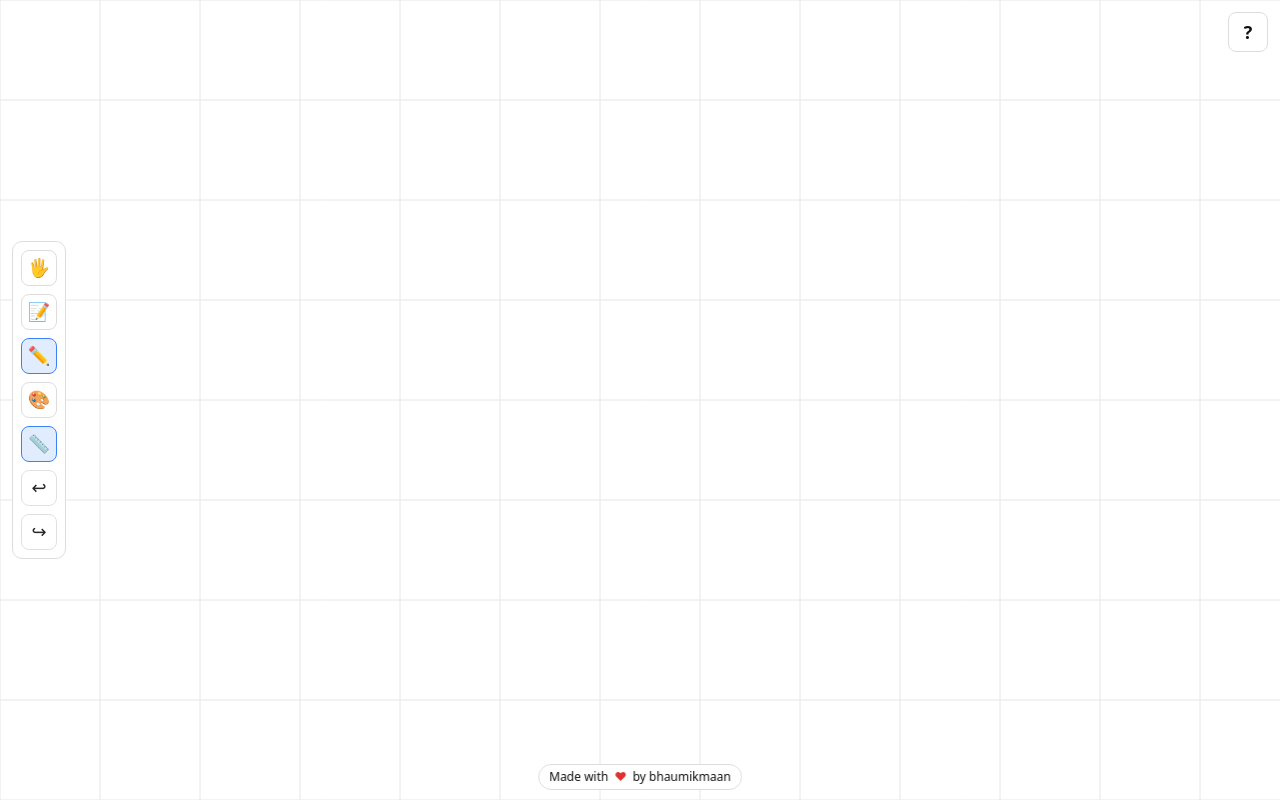
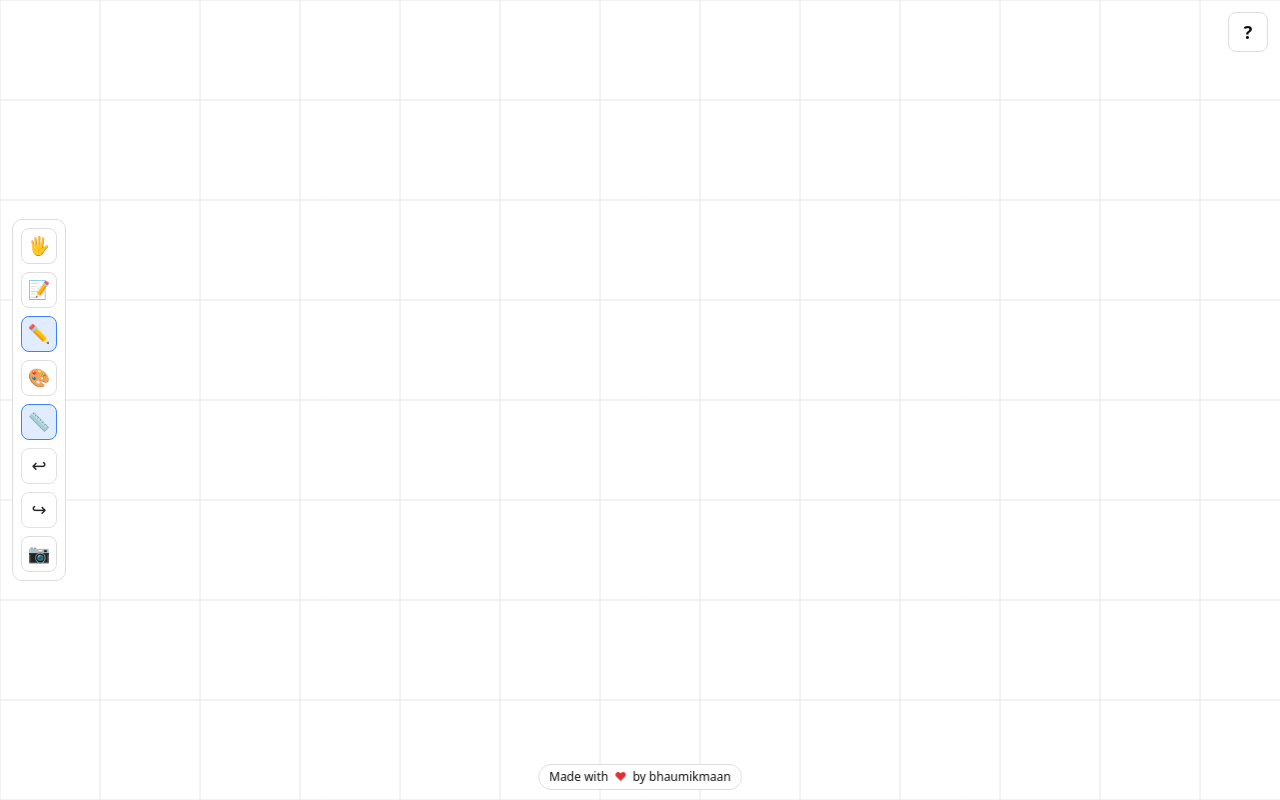
Before and after one commit to bhaumikmaan/web-whiteboard, a React (Vite) app: page / in a window 1280 px wide. Built offline with nearby package versions, Linux system fonts and the light colour scheme.

Commit message:
Add screenshot button

```diff
--- a/src/modules/Whiteboard/Whiteboard.jsx
+++ b/src/modules/Whiteboard/Whiteboard.jsx
@@ -1,6 +1,7 @@
 import React, { useRef } from 'react';
 import { Canvas, BrushPalette } from './components';
 import { DEFAULT_TOOL } from './constants/tools';
+import { useCanvasScreenshot } from './hooks';
 
 /**
  * Main Whiteboard component - the public API for the Whiteboard module
@@ -19,10 +20,19 @@ export default function Whiteboard({ theme }) {
     if (canvasRef.current) canvasRef.current.redo();
   };
 
+  const onScreenshot = useCanvasScreenshot(canvasRef);
+
   return (
     <>
       <Canvas ref={canvasRef} theme={theme} tool={tool} onToolChange={setTool} />
-      <BrushPalette theme={theme} tool={tool} onChange={setTool} onUndo={onUndo} onRedo={onRedo} />
+      <BrushPalette
+        theme={theme}
+        tool={tool}
+        onChange={setTool}
+        onUndo={onUndo}
+        onRedo={onRedo}
+        onScreenshot={onScreenshot}
+      />
     </>
   );
 }
--- a/src/modules/Whiteboard/components/BrushPalette/BrushPalette.jsx
+++ b/src/modules/Whiteboard/components/BrushPalette/BrushPalette.jsx
@@ -5,7 +5,7 @@ import { TOOL_KINDS, TOOL_OPTIONS, isDrawingTool } from '../../constants/tools';
 import { STROKE_COLORS, getDefaultSwatchColor } from '../../constants/colors';
 import { BRUSH_SIZES, getSwatchHeight } from '../../constants/sizes';
 
-export default function BrushPalette({ theme, tool, onChange, onUndo, onRedo }) {
+export default function BrushPalette({ theme, tool, onChange, onUndo, onRedo, onScreenshot }) {
   const [showSize, setShowSize] = React.useState(false);
   const [showStyle, setShowStyle] = React.useState(false);
   const [showColor, setShowColor] = React.useState(false);
@@ -167,6 +167,17 @@ export default function BrushPalette({ theme, tool, onChange, onUndo, onRedo })
         ↪︎
       </button>
 
+      {onScreenshot && (
+        <button
+          className={styles.paletteBtn}
+          onClick={onScreenshot}
+          aria-label="Save canvas as image"
+          title="Save canvas as image"
+        >
+          📷
+        </button>
+      )}
+
       {showStyle &&
         createPortal(
           <div
--- a/src/modules/Whiteboard/components/Canvas/Canvas.jsx
+++ b/src/modules/Whiteboard/components/Canvas/Canvas.jsx
@@ -370,8 +370,16 @@ const Canvas = forwardRef(({ theme, tool, onToolChange }, ref) => {
     stateRef.current.pinch = null;
   };
 
-  // Expose undo/redo to parent
-  useImperativeHandle(ref, () => ({ undo, redo }), [undo, redo]);
+  const captureView = React.useCallback(() => {
+    const canvas = canvasRef.current;
+    if (!canvas) return Promise.resolve(null);
+    return new Promise((resolve) => {
+      canvas.toBlob((blob) => resolve(blob), 'image/png');
+    });
+  }, []);
+
+  // Expose undo/redo and captureView to parent
+  useImperativeHandle(ref, () => ({ undo, redo, captureView }), [undo, redo, captureView]);
 
   return (
     <div className={styles.container}>
@@ -382,6 +390,7 @@ const Canvas = forwardRef(({ theme, tool, onToolChange }, ref) => {
         onPointerMove={onPointerMove}
         onPointerUp={onPointerUp}
         onPointerCancel={onPointerCancel}
+        onContextMenu={(e) => e.preventDefault()}
       />
       {isDragOver && (
         <div className={styles.dropOverlay} aria-hidden>
--- a/src/modules/Whiteboard/hooks/index.js
+++ b/src/modules/Whiteboard/hooks/index.js
@@ -6,3 +6,4 @@ export { default as useWheelZoom } from './useWheelZoom';
 export { default as usePinchZoom } from './usePinchZoom';
 export { default as useImagePaste } from './useImagePaste';
 export { default as useTextEditor } from './useTextEditor';
+export { default as useCanvasScreenshot } from './useCanvasScreenshot';
--- /dev/null
+++ b/src/modules/Whiteboard/hooks/useCanvasScreenshot.js
@@ -0,0 +1,29 @@
+import React from 'react';
+
+/**
+ * Returns a callback that captures the current canvas view (via ref's captureView)
+ * and triggers a PNG download. Uses async toBlob to avoid blocking the main thread.
+ * @param {React.RefObject<{ captureView: () => Promise<Blob | null> | null }>} canvasRef
+ * @returns {() => void} Callback to capture and download
+ */
+export default function useCanvasScreenshot(canvasRef) {
+  return React.useCallback(() => {
+    const capture = canvasRef.current?.captureView;
+    if (!capture) return;
+
+    capture().then((blob) => {
+      if (!blob) return;
+      const now = new Date();
+      const pad = (n) => String(n).padStart(2, '0');
+      const local =
+        `${now.getFullYear()}${pad(now.getMonth() + 1)}${pad(now.getDate())}` +
+        `${pad(now.getHours())}${pad(now.getMinutes())}${pad(now.getSeconds())}`;
+      const url = URL.createObjectURL(blob);
+      const a = document.createElement('a');
+      a.href = url;
+      a.download = `whiteboard-${local}.png`;
+      a.click();
+      URL.revokeObjectURL(url);
+    });
+  }, [canvasRef]);
+}
```
